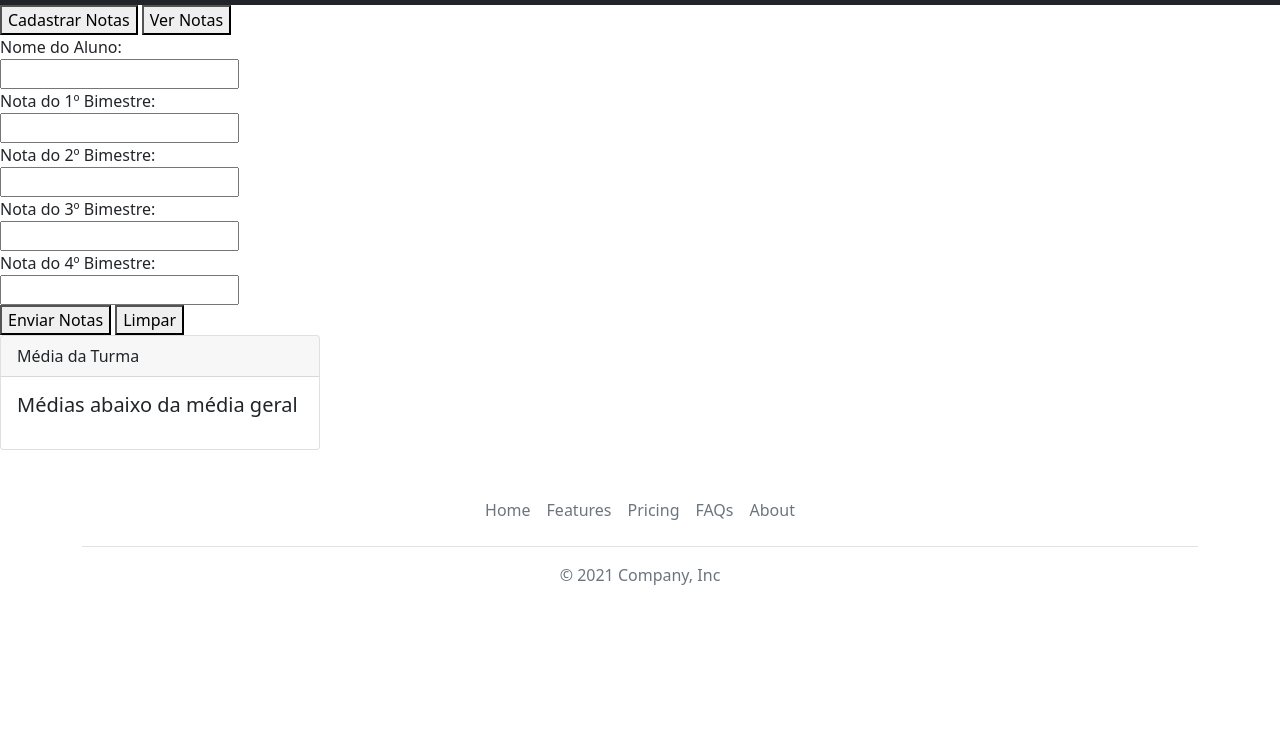
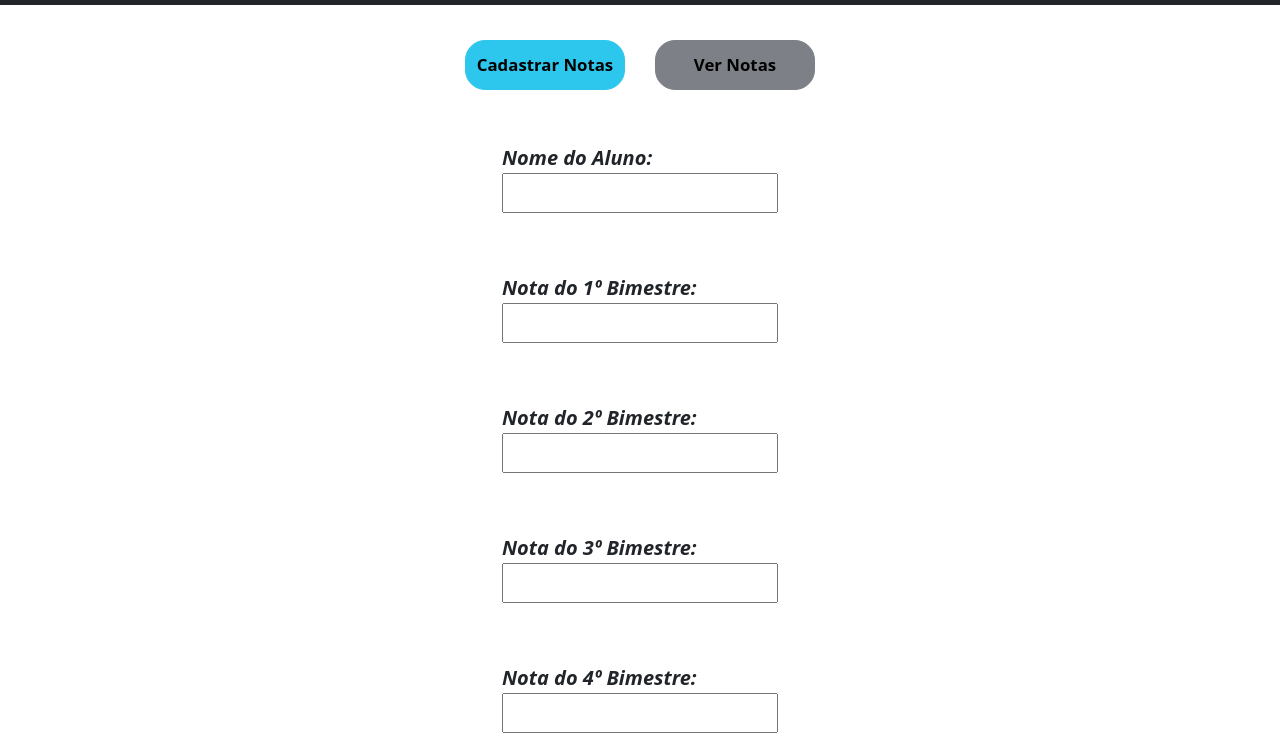
Before and after one commit to DOGE-SENAI/sistema-de-notas, a plain HTML site: page index.html in a window 1280 px wide. Shown: the part 51-800 px from the top of the page. Drawn offline with nearby package versions, Linux system fonts and the light colour scheme.

Commit message:
estilização da aba de cadastro

```diff
--- a/css/style.css
+++ b/css/style.css
@@ -0,0 +1,123 @@
+*{
+    padding: 0;
+    margin: 0;
+    box-sizing: border-box;
+}
+
+body{font-family: 'Roboto', sans-serif;}
+
+.container-main{
+    padding: 12px;
+    margin: 23px;
+
+    display: flex;
+    flex-direction: column;
+    justify-content: space-around;
+    align-items: center;
+}
+
+.container-nav-button{
+    display: flex;
+    flex-direction: row;
+    flex-wrap: wrap;
+    align-items: center;
+    justify-content: space-between;
+
+    width: 350px;
+}
+
+.button-nav{
+    color: #000;
+
+    height: 50px;
+    width: 160px;
+
+    border: 1px solid;
+    border-radius: 20px;
+    cursor: pointer;
+
+    font-size: 1.05em;
+    font-weight: 600;
+}
+
+#button-exibir{
+    background-color: #7d8187;
+    border-color: #7d8187;
+}
+
+#button-cadastrar{
+    background-color: #2DC7ED;
+    border-color: #2DC7ED;
+}
+
+.container-form{
+    margin: 23px;
+    width: 100%;
+
+    display: flex;
+    flex-direction: column;
+    justify-content: center;
+    align-items: center;
+}
+
+.container-field{
+    width: 300px;
+
+    margin: 18px;
+    padding: 12px;
+
+    display: flex;
+    flex-direction: column;
+}
+
+label{
+    font-size: 1.25em;
+    font-weight: 600;
+    font-style: oblique;
+}
+
+input{
+    width: 100%;
+    height: 40px;
+    padding: 16px 12px;
+}
+
+.container-buttons{
+    margin: 5px;
+
+    height: 70px;
+    width: 320px;
+
+    display: flex;
+    flex-direction: row;
+    justify-content: space-around;
+    flex-wrap: wrap;
+    align-items: center;
+}
+
+.buttons{
+    height: 45px;
+    width: 120px;
+
+    border-radius: 15px;
+    border: .13em solid;
+
+    font-weight: 600;
+    font-size: 1.05em;
+}
+
+.button-cancel{
+    background-color: transparent;
+    border-color: #dc3545;
+    color: #dc3545;
+}
+
+.button-cancel:hover{
+    background-color: #dc3545;
+    color: #fff;
+}
+
+.button-submit{
+    background-color: #198754;
+    border-color: #043f23;
+}
--- a/index.html
+++ b/index.html
@@ -1,13 +1,23 @@
 <!DOCTYPE html>
 <html lang="pt-br">
+
 <head>
     <meta charset="UTF-8">
     <meta http-equiv="X-UA-Compatible" content="IE=edge">
     <meta name="viewport" content="width=device-width, initial-scale=1.0">
     <title>Sistema de Notas</title>
+
+    <!--Bootstrap v5.1-->
     <link rel="stylesheet" href="css/style.css">
-    <link href="https://cdn.jsdelivr.net/npm/bootstrap@5.1.2/dist/css/bootstrap.min.css" rel="stylesheet" integrity="sha384-uWxY/CJNBR+1zjPWmfnSnVxwRheevXITnMqoEIeG1LJrdI0GlVs/9cVSyPYXdcSF" crossorigin="anonymous">
+    <link href="https://cdn.jsdelivr.net/npm/bootstrap@5.1.2/dist/css/bootstrap.min.css" rel="stylesheet"
+        integrity="sha384-uWxY/CJNBR+1zjPWmfnSnVxwRheevXITnMqoEIeG1LJrdI0GlVs/9cVSyPYXdcSF" crossorigin="anonymous">
+
+    <!--Goolgle Fonts-->
+    <link rel="preconnect" href="https://fonts.googleapis.com">
+    <link rel="preconnect" href="https://fonts.gstatic.com" crossorigin>
+    <link href="https://fonts.googleapis.com/css2?family=Roboto:ital,wght@0,100;0,300;0,500;1,300&display=swap" rel="stylesheet">
 </head>
+
 <body>
     <nav class="navbar navbar-expand-lg navbar-dark bg-dark">
         <div class="container-fluid">
@@ -15,37 +25,56 @@
         </div>
     </nav>
 
-    <div>
-        <button onclick="mudarAba('cadastrar')">Cadastrar Notas</button>
-        <button onclick="mudarAba('verNotas')">Ver Notas</button>
+    <article class="container-main">
+        <div class="container-nav-button">
+            <button
+                type="button"
+                onclick="mudarAba('cadastrar')"
+                class="button-nav"
+                id="button-cadastrar"
+            >
+            Cadastrar Notas
+            </button>
+
+            <button
+                type="button"
+                onclick="mudarAba('verNotas')"
+                class="button-nav"
+                id="button-exibir"
+            >
+            Ver Notas
+            </button>
         </div>
 
-    <form id="abaCadastrar">
-        <div>
-            <label for="nome">Nome do Aluno:</label><br/>
+        <form id="abaCadastrar" class="container-form">
+            <div class="container-field">
+                <label for="nome">Nome do Aluno:</label>
                 <input type="text" id="nome" />
             </div>
 
-        <div>
-            <label for="nota1">Nota do 1º Bimestre:</label><br/>
+            <div class="container-field">
+                <label for="nota1">Nota do 1º Bimestre:</label>
                 <input type="number" id="nota1" />
             </div>
-        <div>
-            <label for="nota2">Nota do 2º Bimestre:</label><br/>
+
+            <div class="container-field">
+                <label for="nota2">Nota do 2º Bimestre:</label>
                 <input type="number" id="nota2" />
             </div>
-        <div>
-            <label for="nota3">Nota do 3º Bimestre:</label><br/>
+
+            <div class="container-field">
+                <label for="nota3">Nota do 3º Bimestre:</label>
                 <input type="number" id="nota3" />
             </div>
-        <div>
-            <label for="nota4">Nota do 4º Bimestre:</label><br/>
+
+            <div class="container-field">
+                <label for="nota4">Nota do 4º Bimestre:</label>
                 <input type="number" id="nota4" />
             </div>
 
-        <div>
-            <button type="button" onclick="verificar()">Enviar Notas</button>
-            <button type="reset">Limpar</button>
+            <div class="container-buttons">
+                <button type="button" onclick="verificar()" class="buttons button-submit">Cadastrar</button>
+                <button type="reset" class="buttons button-cancel">Cancelar</button>
             </div>
         </form>
 
@@ -64,11 +93,12 @@
                 </div>
             </div>
         </section>
+    </article>
 
 
-    <div class="container">
-        <footer class="py-3 my-4">
-          <ul class="nav justify-content-center border-bottom pb-3 mb-3">
+    <div class="container" style="width: 100%;">
+        <footer class="py-3 my-4" style="width: 100%;">
+            <ul class="nav justify-content-center border-bottom pb-3 mb-3" style="width: 100%;">
                 <li class="nav-item"><a href="#" class="nav-link px-2 text-muted">Home</a></li>
                 <li class="nav-item"><a href="#" class="nav-link px-2 text-muted">Features</a></li>
                 <li class="nav-item"><a href="#" class="nav-link px-2 text-muted">Pricing</a></li>
@@ -80,6 +110,9 @@
     </div>
 
     <script src="js/script.js"></script>
-    <script src="https://cdn.jsdelivr.net/npm/bootstrap@5.1.2/dist/js/bootstrap.bundle.min.js" integrity="sha384-kQtW33rZJAHjgefvhyyzcGF3C5TFyBQBA13V1RKPf4uH+bwyzQxZ6CmMZHmNBEfJ" crossorigin="anonymous"></script>
+    <script src="https://cdn.jsdelivr.net/npm/bootstrap@5.1.2/dist/js/bootstrap.bundle.min.js"
+        integrity="sha384-kQtW33rZJAHjgefvhyyzcGF3C5TFyBQBA13V1RKPf4uH+bwyzQxZ6CmMZHmNBEfJ" crossorigin="anonymous">
+    </script>
 </body>
+
 </html>
--- a/js/script.js
+++ b/js/script.js
@@ -135,12 +135,27 @@ function mudarAba(aba){
     let cardsAlunos = document.getElementById("cards-alunos");
     let mediaTurma = document.getElementById("media-turma");
 
+    let buttonCadastrar = document.getElementById("button-cadastrar");
+    let buttonExibir = document.getElementById("button-exibir");
+
     if(aba == "cadastrar"){
-        abaCadastrar.style.display = "block";
+        buttonExibir.style.background = "#7d8187";
+        buttonExibir.style.borderColor = "#7D8187";
+
+        buttonCadastrar.style.background = "#2DC7ED";
+        buttonCadastrar.style.borderColor = "#2DC7ED";
+
+        abaCadastrar.style.display = "flex";
         abaVerNotas.style.display = "none";
         cardsAlunos.innerText = "";
         mediaTurma.innerText = "";
     } else {
+        buttonCadastrar.style.background = "#7d8187";
+        buttonCadastrar.style.borderColor = "#7d8187";
+
+        buttonExibir.style.background = "#2DC7ED";
+        buttonExibir.style.borderColor = "#2DC7ED";
+
         abaCadastrar.style.display = "none";
         abaVerNotas.style.display = "block";
         cardsAlunos.innerText = "";
```
Lines whose indentation alone changed are shown as unchanged.
